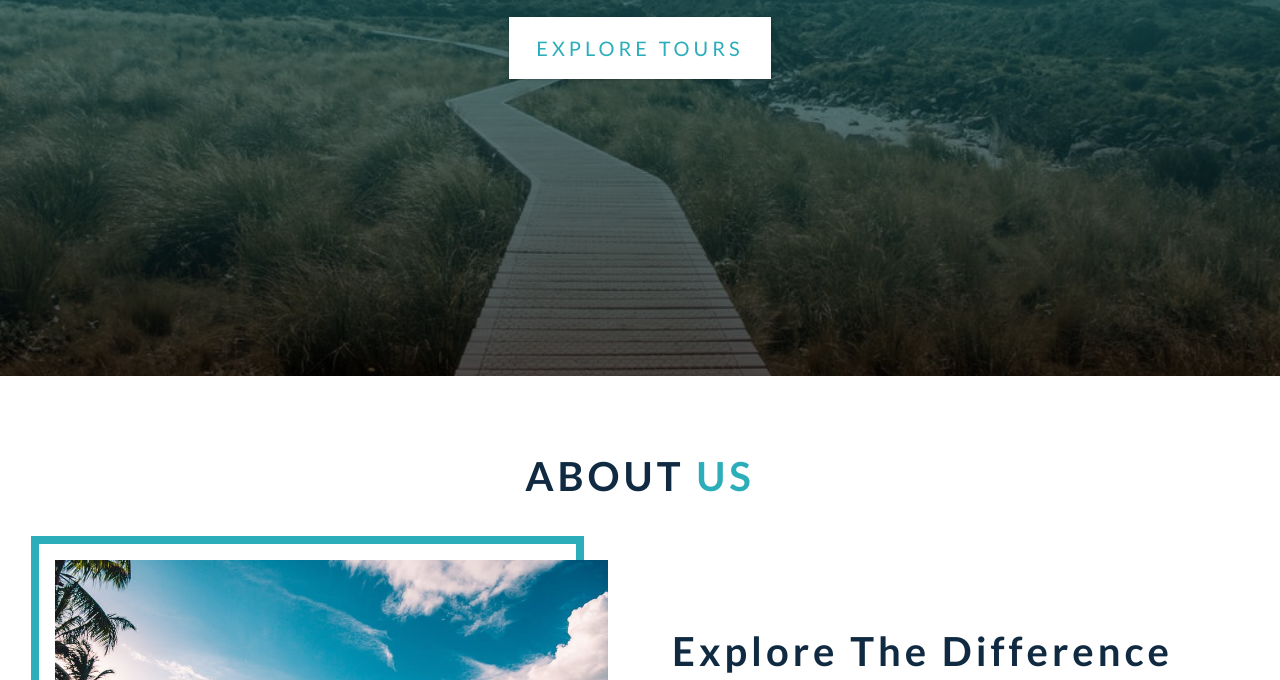
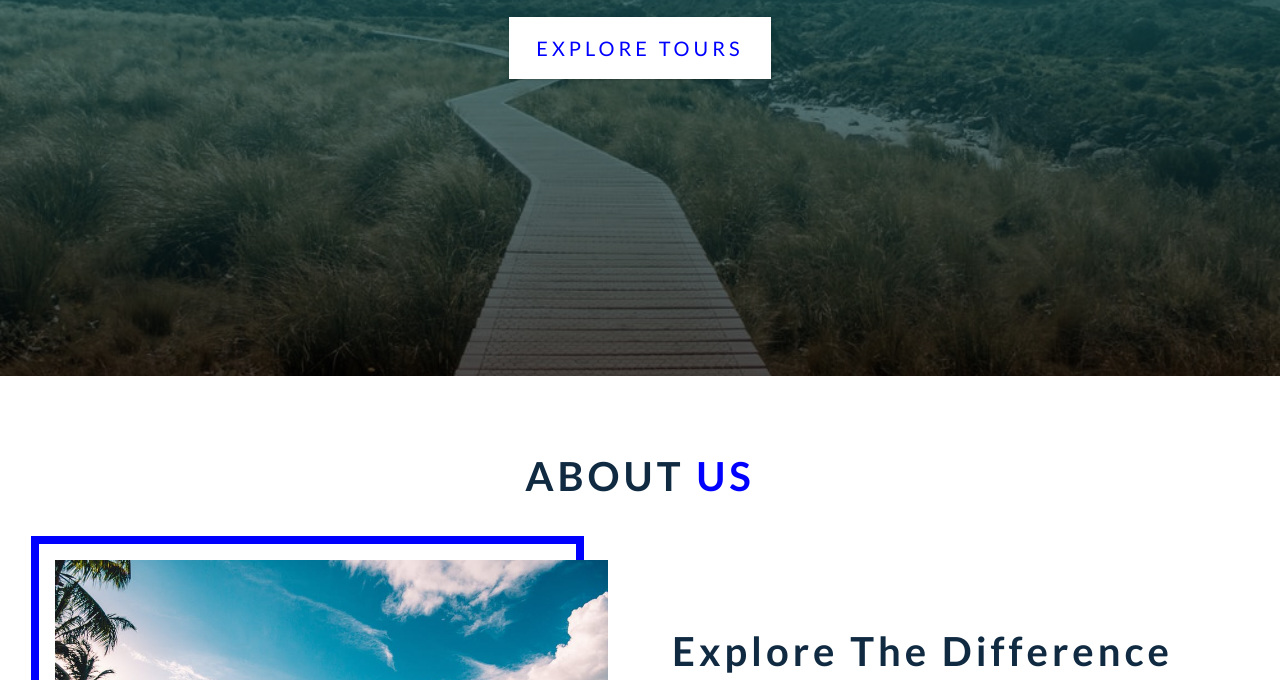
Before and after one commit to grefelnable/backroads-tutorial, a plain HTML site: page index.html in a window 1280 px wide. Shown: the part 424-1104 px from the top of the page. Drawn offline with Linux system fonts and the light colour scheme.

Commit message:
color change

```diff
--- a/css/styles.css
+++ b/css/styles.css
@@ -19,6 +19,7 @@ Variables
   --clr-primary-4: hsl(184, 77%, 34%);
   /* primary/main color */
   --clr-primary-5: hsl(185, 62%, 45%);
+  --clr-primary-5: blue;
   /* lighter shades of primary color */
   --clr-primary-6: hsl(185, 57%, 50%);
   --clr-primary-7: hsl(184, 65%, 59%);
```
